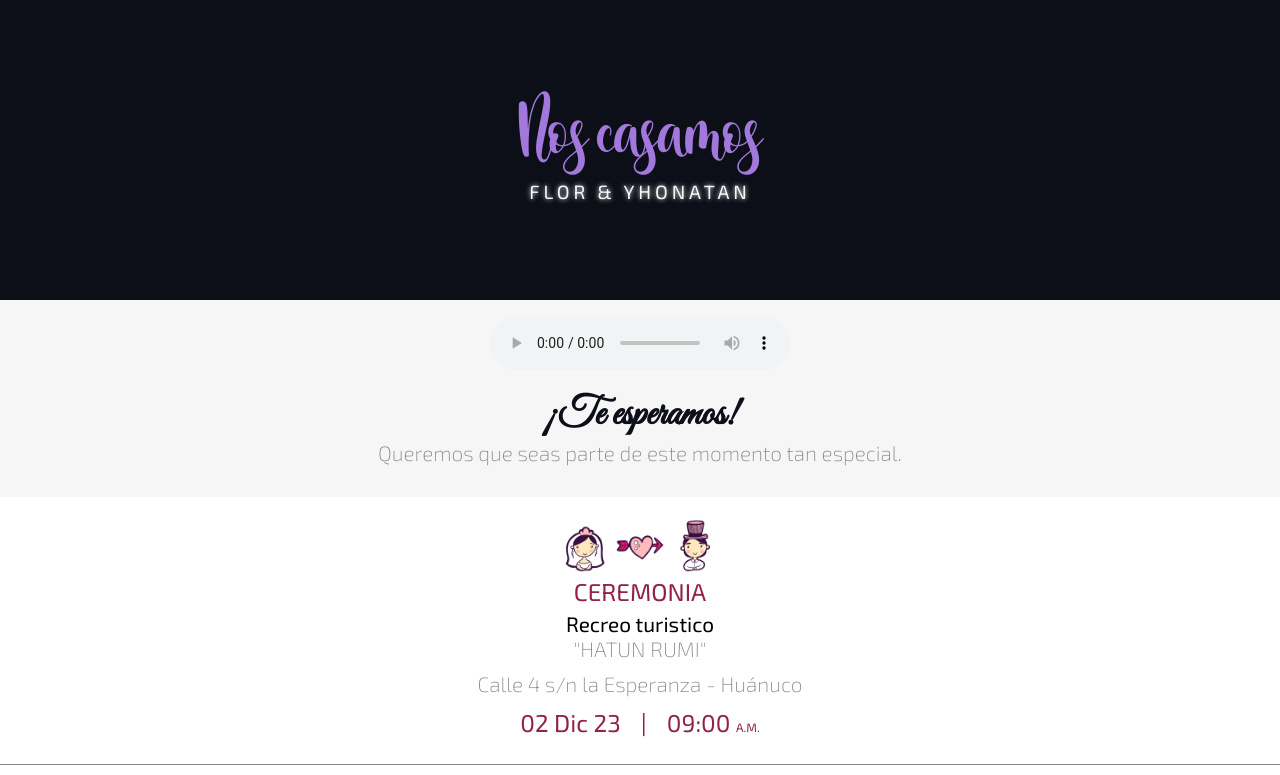
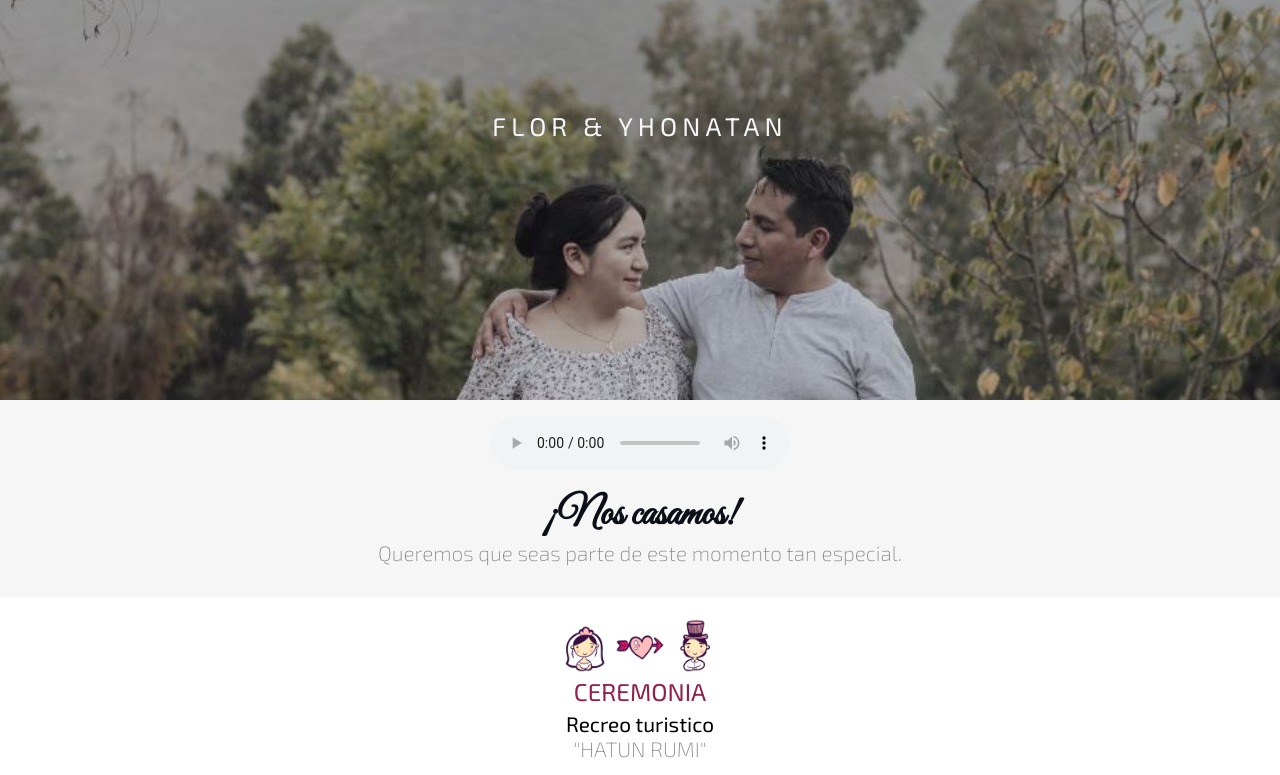
Before and after one commit to YhonatanQU/FY, a plain HTML site: page index.html in a window 1280 px wide. Shown: the top 775 px of the page. Drawn offline with Linux system fonts and the light colour scheme.

Commit message:
updating section first

```diff
--- a/css/styles.css
+++ b/css/styles.css
@@ -28,13 +28,13 @@
 
 .first-section {
     background: var(--black-150);
-    /*background-image: url(../img/banner_2.jpg);*/
+    background-image: url(../img/banner_-7.jpg);
     background-size:cover;
-    background-position:right top;
+    background-position:center;
     background-repeat: no-repeat;
     width: 100%;
     padding: 1.5em 2em;
-    height: 300px;
+    height: 400px;
 
 
 }
@@ -45,7 +45,8 @@
     font-size: 3.8em;
     font-weight: 80;
     /*margin-left: -100px;*/
-    color: var(--bourbon-650);
+    color: var(--bourbon-400);
+
 }
 
 .subtitle_first-section{
@@ -54,10 +55,10 @@
     letter-spacing: 0.2em;
    /* margin-left: -100px;*/
     color: var(--black-50);
-    font-size: 1.2em;
-
-    text-shadow: 0 0 5px var(--black-50);
-
+    font-size: 1.6em;
+    margin-top: -150px;
+    /*text-shadow: 0 0 5px var(--black-50);*/
+    text-align: center;
 }
 
 .arrow_first-section{
--- a/index.html
+++ b/index.html
@@ -10,8 +10,8 @@
 <body>
     <div class="container">
         <section class=" section first-section">
-            <h1 class="title_first-section">Nos casamos</h1>
-            <p class="subtitle_first-section">FLOR & YHONATAN</p>
+            <!--<h1 class="title_first-section">Nos casamos</h1>-->
+            <p class="subtitle_first-section">FLOR  &  YHONATAN</p>
            <!--
             <div class="arrow_first-section">
                 <i class="fa-solid fa-chevron-down"></i>
@@ -26,7 +26,7 @@
                 </div>
                 <div class="text_second-section section">
 
-                    <h1 class="title_text">¡Te esperamos!</h1>
+                    <h1 class="title_text">¡Nos casamos!</h1>
                     <p class="description_text">Queremos que seas parte de este momento tan especial.</p>
                 </div>
                 <div class="date_second-section">
```
Also changed, not shown: img/banner_-7.jpg (added), img/banner_-8.png (added), img/banner_0.jpeg (added), 6 other files.
